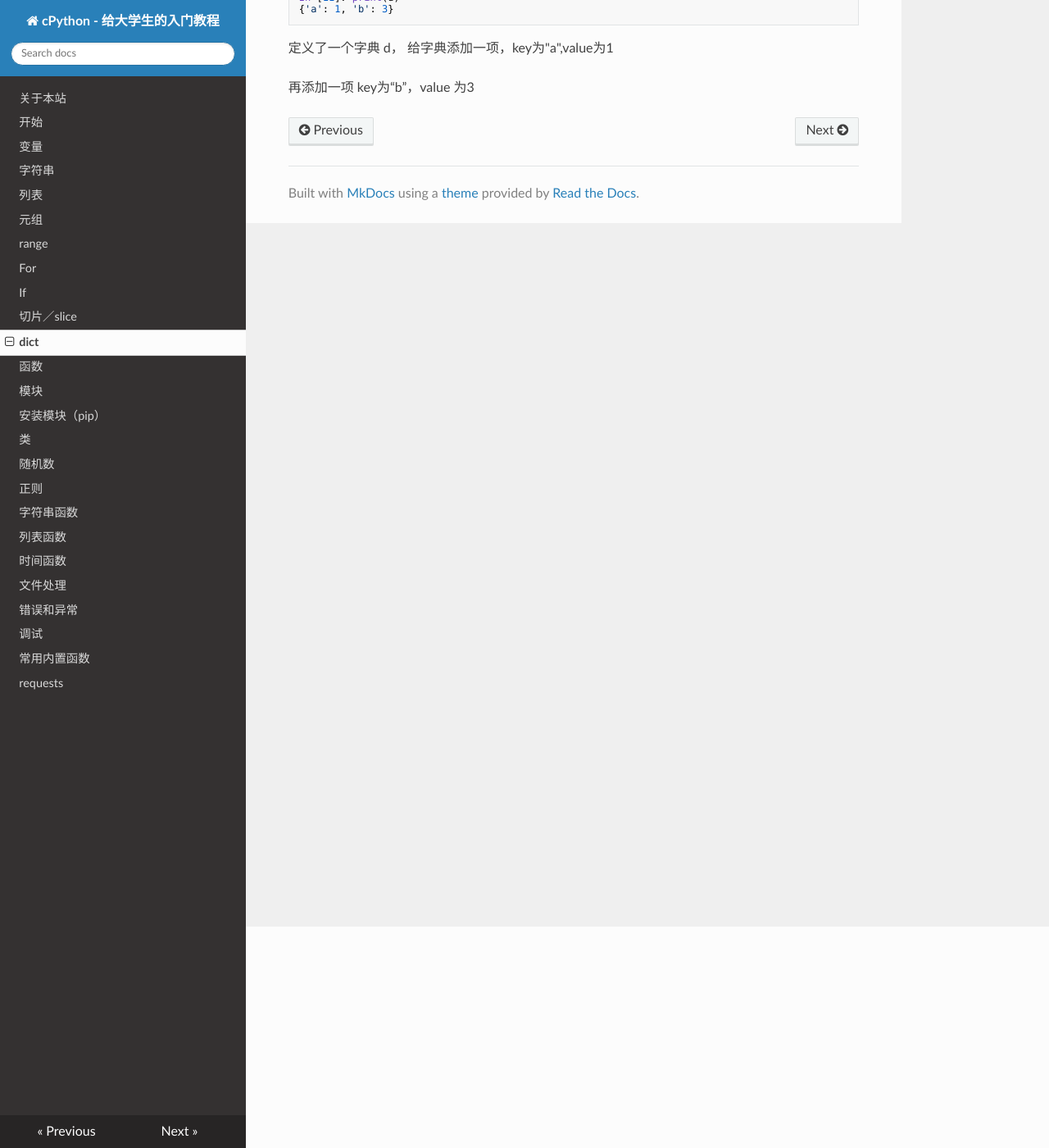
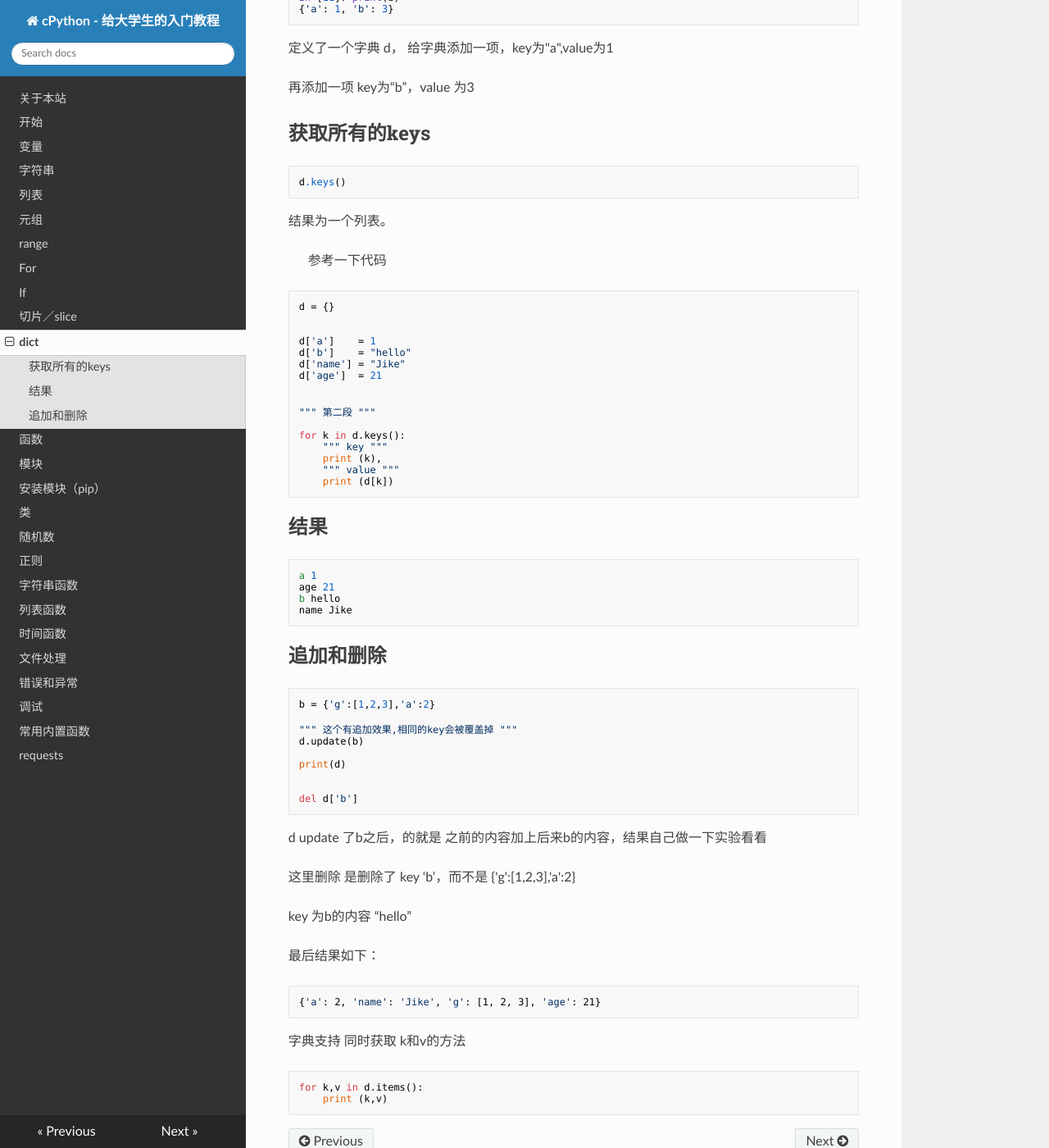
Before and after one commit to asmcos/cpython, an MkDocs documentation site: the page built from docs/dict.md, in a window 1280 px wide and 1400 px high, scrolled down 270 px. Shown: the whole window at 82% size. Built offline with MkDocs 1.6.1, drawn with Linux system fonts in a browser that asks for light colours; nearby versions of some CDN libraries; old or Windows-style settings are respelled for this version of MkDocs.

Commit message:
修改了字典

````diff
--- a/docs/dict.md
+++ b/docs/dict.md
@@ -14,3 +14,82 @@ In [11]: print(d)
 定义了一个字典 d， 给字典添加一项，key为"a",value为1
 
 再添加一项 key为“b”，value 为3
+
+获取所有的keys
+------------
+
+```
+d.keys()
+```
+
+结果为一个列表。
+
+>参考一下代码
+
+
+```
+d = {}
+
+
+d['a']    = 1
+d['b']    = "hello"
+d['name'] = "Jike"
+d['age']  = 21
+
+
+""" 第二段 """
+
+for k in d.keys():
+    """ key """
+    print (k),
+    """ value """
+    print (d[k])
+```
+
+
+结果
+----
+
+```
+a 1
+age 21
+b hello
+name Jike
+```
+
+
+追加和删除
+---------
+
+```
+b = {'g':[1,2,3],'a':2}
+
+""" 这个有追加效果,相同的key会被覆盖掉 """
+d.update(b)
+
+print(d)
+
+
+del d['b']
+```
+
+d update 了b之后，的就是 之前的内容加上后来b的内容，结果自己做一下实验看看
+
+这里删除 是删除了  key ‘b’，而不是 {'g':[1,2,3],'a':2}
+
+key 为b的内容 “hello”
+
+最后结果如下：
+
+```
+{'a': 2, 'name': 'Jike', 'g': [1, 2, 3], 'age': 21}
+```
+
+
+字典支持 同时获取 k和v的方法
+
+
+```
+for k,v in d.items():
+    print (k,v)
+```
````
